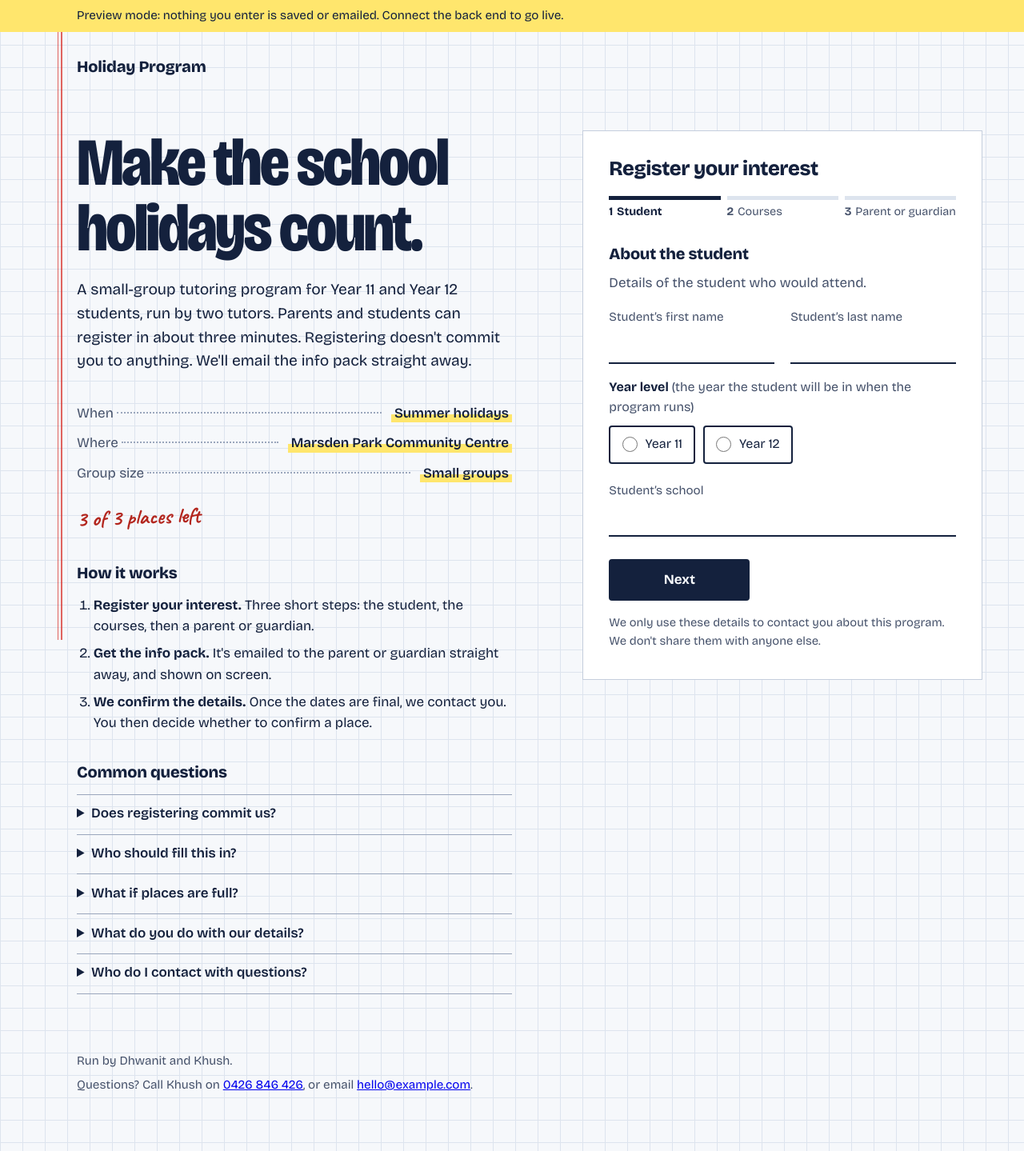
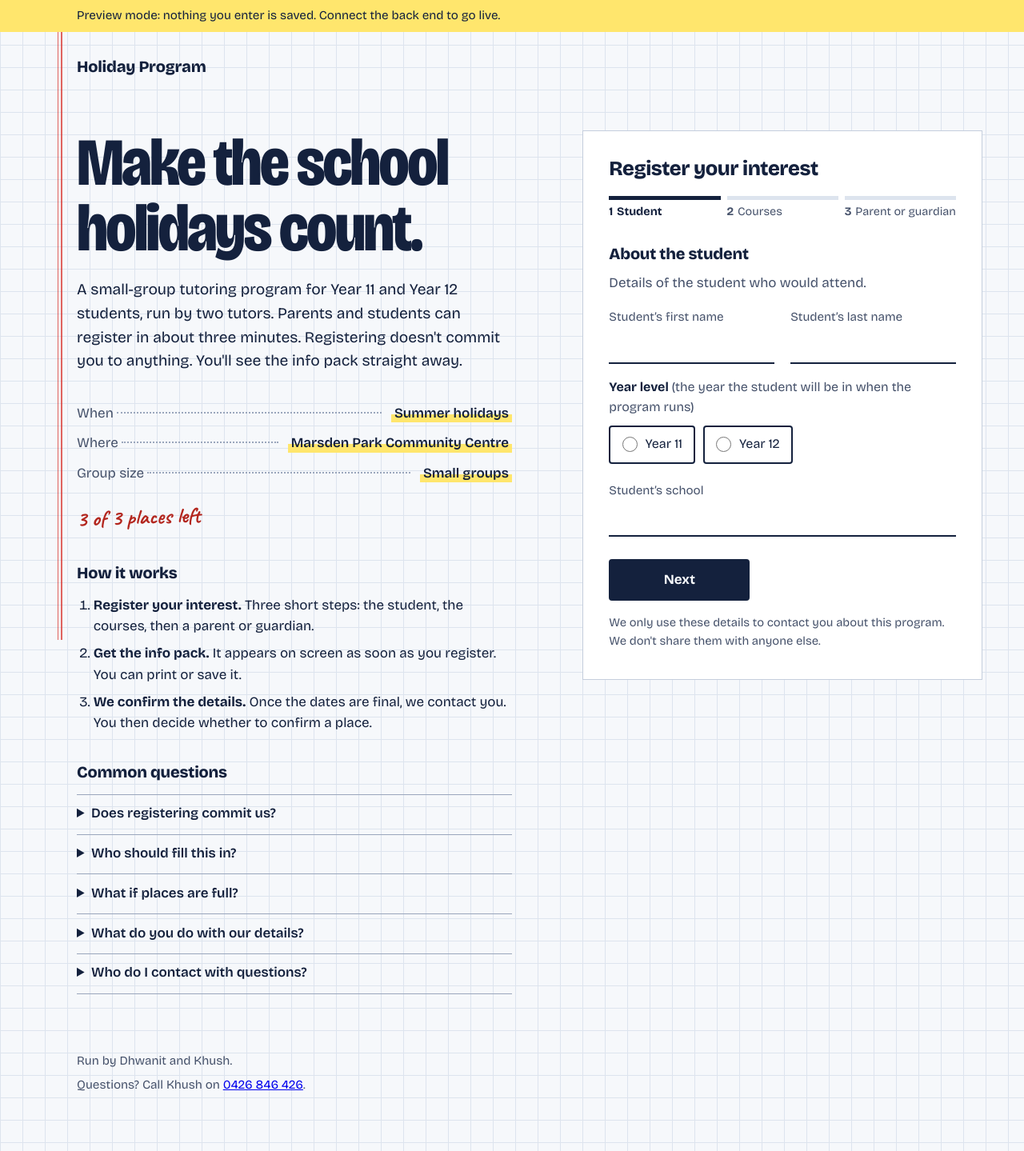
Before and after one commit to Dhwanit2005/holiday-program-eoi, a plain HTML site: page index.html in a window 1280 px wide. Shown: the whole page at 80% size. Drawn offline with nearby package versions, Linux system fonts and the light colour scheme.

Commit message:
Remove all email sending and the public email address
Co-Authored-By: Claude Sonnet 5.5 <noreply@anthropic.com>
Claude-Session: https://claude.ai/code/session_01U7G9ZN8nCVmK4cC8SxmYWQ

```diff
--- a/index.html
+++ b/index.html
@@ -229,7 +229,7 @@
 </style>
 </head>
 <body>
-<div class="demo-banner noprint" id="demoBanner" hidden>Preview mode: nothing you enter is saved or emailed. Connect the back end to go live.</div>
+<div class="demo-banner noprint" id="demoBanner" hidden>Preview mode: nothing you enter is saved. Connect the back end to go live.</div>
 
 <div class="page">
   <header class="top noprint"><span class="wordmark" id="brand"></span></header>
@@ -239,7 +239,7 @@
   <main id="main" data-state="form">
     <section class="intro noprint" aria-labelledby="title">
       <h1 id="title">Make the school holidays count.</h1>
-      <p class="lede">A small-group tutoring program for Year 11 and Year 12 students, run by two tutors. Parents and students can register in about three minutes. Registering doesn't commit you to anything. We'll email the info pack straight away.</p>
+      <p class="lede">A small-group tutoring program for Year 11 and Year 12 students, run by two tutors. Parents and students can register in about three minutes. Registering doesn't commit you to anything. You'll see the info pack straight away.</p>
       <dl class="facts" id="facts"></dl>
       <p class="pen" id="places" hidden></p>
 
@@ -247,15 +247,15 @@
         <h2>How it works</h2>
         <ol class="how">
           <li><strong>Register your interest.</strong> Three short steps: the student, the courses, then a parent or guardian.</li>
-          <li><strong>Get the info pack.</strong> It's emailed to the parent or guardian straight away, and shown on screen.</li>
+          <li><strong>Get the info pack.</strong> It appears on screen as soon as you register. You can print or save it.</li>
           <li><strong>We confirm the details.</strong> Once the dates are final, we contact you. You then decide whether to confirm a place.</li>
         </ol>
         <h2>Common questions</h2>
         <details><summary>Does registering commit us?</summary><p>No. This only tells us you're interested.</p></details>
-        <details><summary>Who should fill this in?</summary><p>Either the student or a parent or guardian. We email the info pack to the parent or guardian's address.</p></details>
+        <details><summary>Who should fill this in?</summary><p>Either the student or a parent or guardian. We'll contact the parent or guardian using the details given.</p></details>
         <details><summary>What if places are full?</summary><p>You'll be added to the waitlist and we'll contact you if a place opens up.</p></details>
         <details><summary>What do you do with our details?</summary><p id="faqPrivacy"></p></details>
-        <details><summary>Who do I contact with questions?</summary><p id="faqContact">Reply to the info pack email once you receive it.</p></details>
+        <details><summary>Who do I contact with questions?</summary><p id="faqContact">Call Khush on 0426 846 426.</p></details>
       </div>
     </section>
 
@@ -309,7 +309,7 @@
         <!-- Step 3 -->
         <div class="panel" data-panel="3" hidden>
           <h3 tabindex="-1">Parent or guardian</h3>
-          <p class="hint">We email the info pack to this address.</p>
+          <p class="hint">We'll use these details to contact you.</p>
           <div class="field">
             <label for="parentName">Name</label>
             <input type="text" id="parentName" name="parentName" autocomplete="off" maxlength="100" required>
@@ -430,13 +430,13 @@
     referralOption: 'A friend referred me',
     heardOptions: ['A friend referred me', 'School', 'Social media', 'Other'],
     privacyNote: "We only use these details to contact you about this program. We don't share them with anyone else.",
-    contactEmail: 'hello@example.com', contactName: 'Khush', contactPhone: '0426 846 426', capacity: 3, showPlaces: true, placesLeft: 3
+    contactName: 'Khush', contactPhone: '0426 846 426', capacity: 3, showPlaces: true, placesLeft: 3
   };
   var DEMO_PACK = [
     { title: 'Key details', facts: [{ label: 'When', value: 'Summer holidays (exact dates to be confirmed)' }, { label: 'Location', value: 'Marsden Park Community Centre' }] },
     { title: 'What we will cover', lines: ['Topics are still being finalised. We will build the plan around what the group tells us it wants help with.', 'Sessions are small-group, so every student gets time to ask questions.'] },
     { title: 'What to bring', lines: ['A calculator approved for NESA exams', 'Your notes or workbooks', 'Pens, a notepad and a water bottle'] },
-    { title: 'What happens next', steps: ['Keep an eye on your email (and check junk) for updates.', 'We confirm the dates, then contact the parent or guardian.', 'You confirm your place.'] }
+    { title: 'What happens next', steps: ['We will be in touch using the contact details you gave us.', 'We confirm the dates, then contact the parent or guardian.', 'You confirm your place.'] }
   ];
   var demoRows = [];
 
@@ -469,7 +469,7 @@
           var left = Math.max(0, DEMO_PROGRAM.capacity - demoRows.filter(function (r) { return r.status === 'Interested'; }).length);
           resolve({
             ok: true, status: status, position: position, capacity: DEMO_PROGRAM.capacity, placesLeft: left,
-            alreadyRegistered: already, emailSent: !already, firstName: payload.firstName, summary: summary,
+            alreadyRegistered: already, firstName: payload.firstName, summary: summary,
             message: status === 'Waitlist'
               ? "Places are full right now, so you're on the waitlist. We'll contact you if a place opens up."
               : "Your interest is registered. Places are confirmed once the dates are final, and we'll contact you then.",
@@ -737,9 +737,8 @@
     $('confirmSummary').textContent = res.summary ? 'Registered for: ' + res.summary : '';
 
     var note;
-    if (res.alreadyRegistered) note = 'This email is already registered, so we haven’t sent another one. The pack is below.';
-    else if (res.emailSent) note = 'We’ve emailed the pack to the parent or guardian. It’s also below.';
-    else note = 'We couldn’t email the pack. It’s below, and you can print or save it.';
+    if (res.alreadyRegistered) note = 'You’re already registered, so we haven’t added you again. The info pack is below. We don’t email it, so print or save it to keep a copy.';
+    else note = 'The info pack is below. We don’t email it, so print or save it to keep a copy. We’ll contact you using the details you gave.';
     $('confirmNote').textContent = note;
 
     renderPack(res.pack || [], program);
@@ -756,19 +755,12 @@
 
   $('printBtn').addEventListener('click', function () { window.print(); });
 
-  // "Call Khush on 0426 846 426 or email x@y." Builds links with DOM calls, no HTML parsing.
-  function fillContact(target, p, callLead, mailLead) {
+  // "Call Khush on 0426 846 426." Builds links with DOM calls, no HTML parsing.
+  function fillContact(target, p, callLead) {
     target.textContent = '';
-    var hasPhone = !!p.contactPhone, hasMail = !!p.contactEmail;
-    if (!hasPhone && !hasMail) return;
-    if (hasPhone) {
-      target.appendChild(document.createTextNode(callLead + (p.contactName ? p.contactName + ' on ' : '')));
-      var t = el('a', p.contactPhone); t.href = 'tel:' + p.contactPhone.replace(/[^0-9+]/g, ''); target.appendChild(t);
-    }
-    if (hasMail) {
-      target.appendChild(document.createTextNode(hasPhone ? ', or ' + mailLead.toLowerCase() : mailLead));
-      var m = el('a', p.contactEmail); m.href = 'mailto:' + p.contactEmail; target.appendChild(m);
-    }
+    if (!p.contactPhone) return;
+    target.appendChild(document.createTextNode(callLead + (p.contactName ? p.contactName + ' on ' : '')));
+    var t = el('a', p.contactPhone); t.href = 'tel:' + p.contactPhone.replace(/[^0-9+]/g, ''); target.appendChild(t);
     target.appendChild(document.createTextNode('.'));
   }
 
@@ -783,8 +775,8 @@
     fillSelect($('heard'), p.heardOptions || []);
     $('privacy').textContent = p.privacyNote || '';
     $('faqPrivacy').textContent = p.privacyNote || '';
-    fillContact($('faqContact'), p, 'Call ', 'Email ');
-    fillContact($('contactLine'), p, 'Questions? Call ', 'email ');
+    fillContact($('faqContact'), p, 'Call ');
+    fillContact($('contactLine'), p, 'Questions? Call ');
     $('byline').textContent = p.organisers && p.organisers.length ? 'Run by ' + p.organisers.join(' and ') + '.' : '';
     renderPlaces(p);
   }
```
Also changed, not shown: 2 other files.
